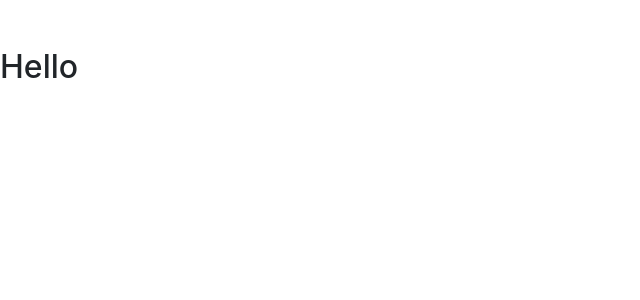
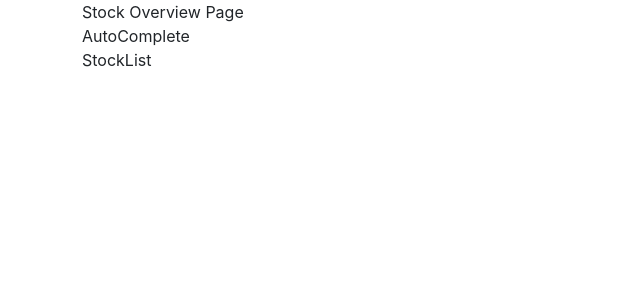
Before and after one commit to adityac14/stock-trading-app, a React (Create React App) app: page / in a window 1280 px wide. Shown: the top 300 px of the page, without its empty margins (0-640 px from the left). Built offline with nearby package versions, Linux system fonts and the light colour scheme.

Commit message:
Created new routes (pages) in app. Created new components for the pages

```diff
--- a/src/App.js
+++ b/src/App.js
@@ -1,11 +1,20 @@
-import logo from './logo.svg';
-import './App.css';
+import "./App.css";
+import { BrowserRouter, Routes, Route } from "react-router-dom";
+import { StockOverviewPage } from "./pages/StockOverviewPage";
+import { StockDetailPage } from "./pages/StockDetailPage";
 
 function App() {
   return (
-    <h2 className='mt-5'>Hello</h2>
+    <main className="container">
+      <BrowserRouter>
+        <Routes>
+          <Route path="/" element={<StockOverviewPage />} />
 
-  )
+          <Route path="/detail/:stock_symbol" element={<StockDetailPage />} />
+        </Routes>
+      </BrowserRouter>
+    </main>
+  );
 }
 
 export default App;
--- /dev/null
+++ b/src/components/AutoComplete.js
@@ -0,0 +1,3 @@
+export const AutoComplete = () => {
+    return <div>AutoComplete</div>
+}
--- /dev/null
+++ b/src/components/StockList.js
@@ -0,0 +1,3 @@
+export const StockList = () => {
+    return <div>StockList</div>
+}
--- /dev/null
+++ b/src/pages/StockDetailPage.js
@@ -0,0 +1,3 @@
+export const StockDetailPage = () => {
+    return <div>Stock Detail Page</div>
+}
--- /dev/null
+++ b/src/pages/StockOverviewPage.js
@@ -0,0 +1,10 @@
+import { AutoComplete } from "../components/AutoComplete"
+import { StockList } from "../components/StockList"
+
+export const StockOverviewPage = () => {
+    return <div>
+        Stock Overview Page
+        <AutoComplete/>
+        <StockList/>
+        </div>
+}
```
